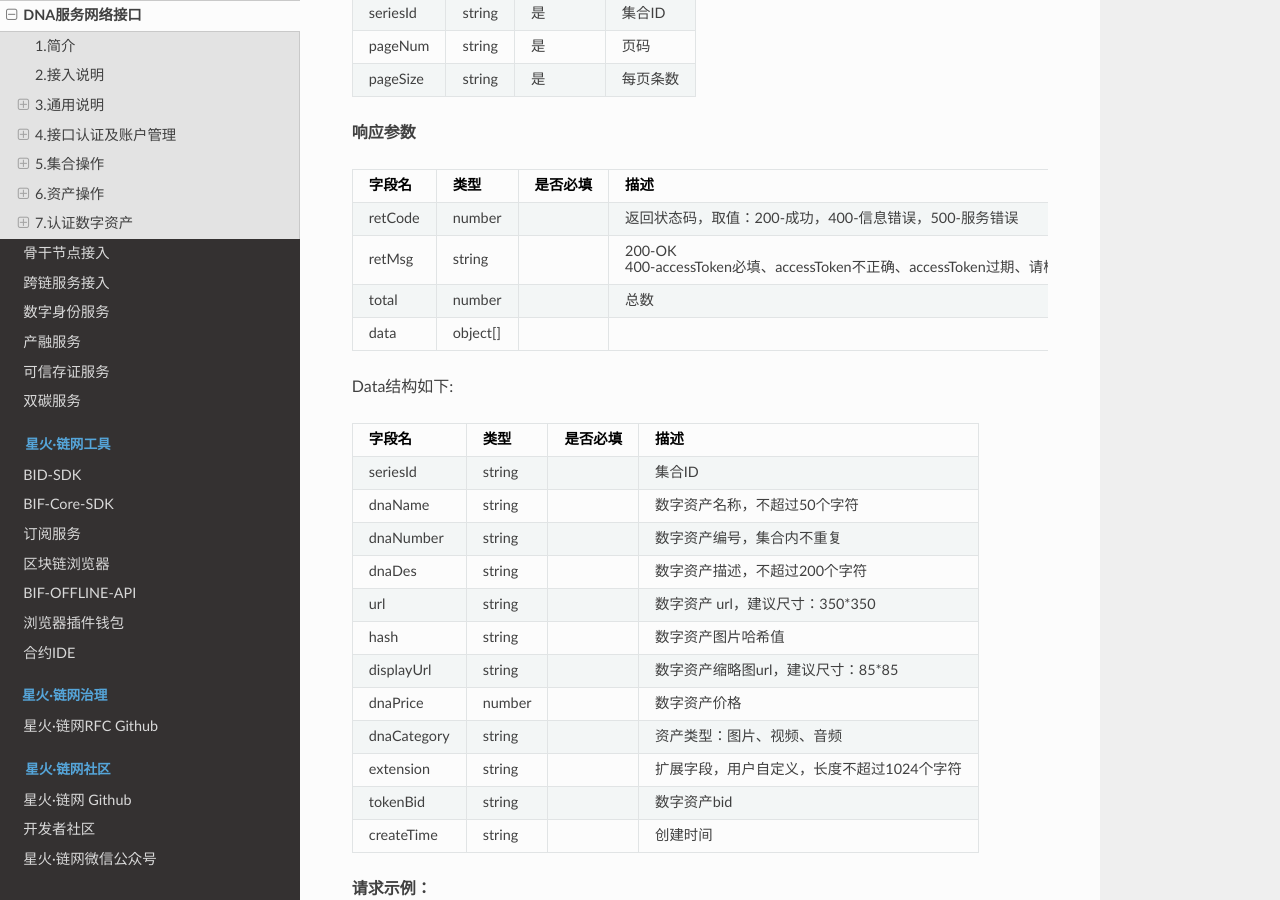
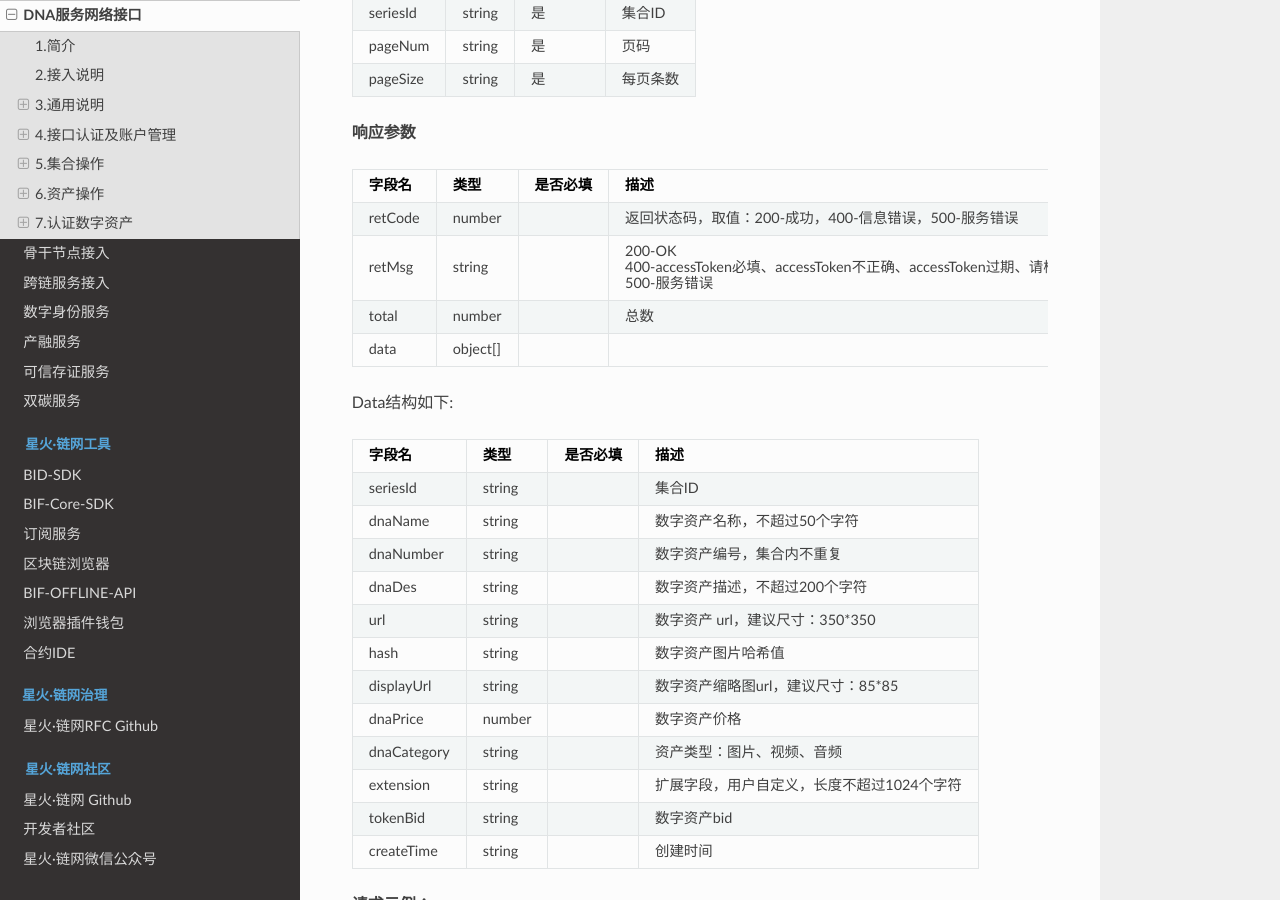
Before and after one commit to caict-4iot-dev/bif-doc, a Sphinx documentation site: the page built from docs/source/business/dna.md, in a window 1280 px wide and 900 px high, scrolled down 14703 px. Built offline with Sphinx 7.4.7 and the Read the Docs theme 2.0.0, drawn with Linux system fonts in a browser that asks for light colours; some of the changed text lies outside the part shown.

Commit message:
mod file

```diff
--- a/docs/source/business/dna.md
+++ b/docs/source/business/dna.md
@@ -549,7 +549,7 @@
 | **字段名** | **类型** | **是否必填** | **描述**                                                     |
 | ---------- | -------- | ------------ | ------------------------------------------------------------ |
 | retCode    | number   |              | 返回状态码，取值：200-成功，400-信息错误，500-服务错误       |
-| retMsg     | string   |              | 200-OK<br>400-accessToken必填、accessToken不正确、accessToken过期、请检查请求参数,请求参数不能为空字符串、集合id不存在<br500-服务错误 |
+| retMsg     | string   |              | 200-OK<br>400-accessToken必填、accessToken不正确、accessToken过期、请检查请求参数,请求参数不能为空字符串、集合id不存在<br>500-服务错误 |
 | total      | number   |              | 总数                                                         |
 | data       | object[] |              |                                                              |
 
@@ -1213,7 +1213,7 @@
 | **字段名** | **类型** | **描述**                                               |
 | ---------- | -------- | ------------------------------------------------------ |
 | retCode    | number   | 返回状态码，取值：200-成功，400-信息错误，500-服务错误 |
-| retMsg     | string   | 200-OK400-不存在的消息id500-服务错误                   |
+| retMsg     | string   | 200-OK<br>400-不存在的消息id<br>500-服务错误           |
 | data       | object   | 资产数据                                               |
 
 data 结构如下:
```
Also changed, not shown: other parts of docs/source/business/dna.md (+7 -7 lines).
